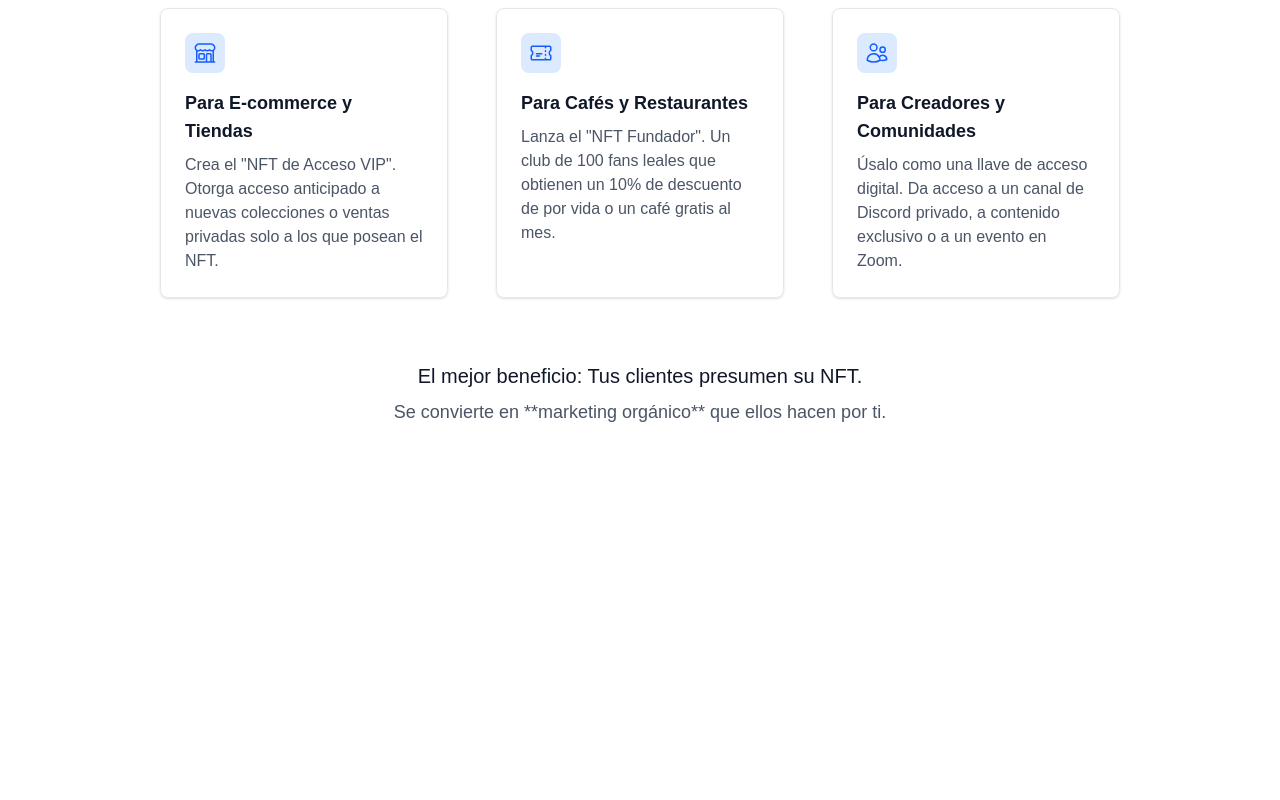
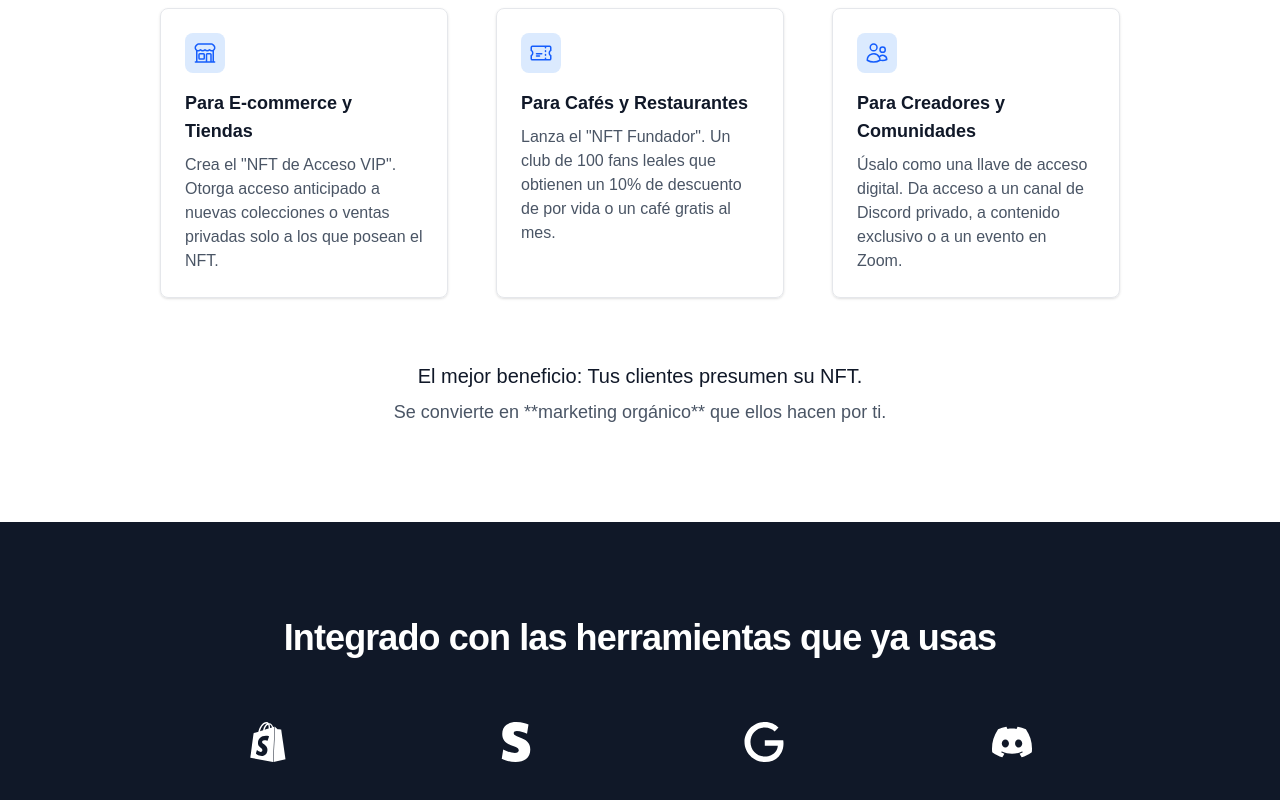
Before and after one commit to marcos1394/mint-my-brand, a Next.js app: page / in a window 1280 px wide. Shown: the part 2442-3242 px from the top of the page. Before the commit the page ends 2964 px from the top, so only its background shows below. Built offline with nearby package versions, Linux system fonts and the light colour scheme.

Commit message:
feat: add social proof section with integration logos

```diff
--- a/package.json
+++ b/package.json
@@ -12,7 +12,8 @@
     "@heroicons/react": "^2.2.0",
     "next": "16.0.1",
     "react": "19.2.0",
-    "react-dom": "19.2.0"
+    "react-dom": "19.2.0",
+    "react-icons": "^5.5.0"
   },
   "devDependencies": {
     "@tailwindcss/postcss": "^4",
--- a/src/app/page.tsx
+++ b/src/app/page.tsx
@@ -12,6 +12,12 @@ import {
   UsersIcon,
   TicketIcon,  // Icono para la sección de solución
 } from '@heroicons/react/24/outline';
+import {
+  SiShopify, // ¡NUEVO!
+  SiStripe,  // Se queda
+  SiGoogle,  // ¡NUEVO!
+  SiDiscord, // ¡NUEVO!
+} from 'react-icons/si';
 
 export default function HomePage() {
   return (
@@ -262,6 +268,42 @@ export default function HomePage() {
 
         </div>
       </section>
+     {/* ----------------- */}
+      {/* Social Proof     */}
+      {/* ----------------- */}
+      <section className="w-full bg-gray-900 py-20 lg:py-24">
+        <div className="mx-auto max-w-5xl px-6 lg:px-8">
+
+          <h2 className="text-center text-3xl font-bold tracking-tight text-white sm:text-4xl">
+            Integrado con las herramientas que ya usas
+          </h2>
+
+          {/* Fila de Logos - ¡ACTUALIZADA CON TU SUGERENCIA! */}
+          <div className="mx-auto mt-16 grid max-w-lg grid-cols-2 items-center gap-x-8 gap-y-12 sm:max-w-xl sm:grid-cols-4 lg:mx-0 lg:max-w-none">
+
+            {/* Logo de Shopify */}
+            <div className="flex justify-center text-white" title="Shopify">
+              <SiShopify className="h-10 w-auto" />
+            </div>
+
+            {/* Logo de Stripe */}
+            <div className="flex justify-center text-white" title="Stripe">
+              <SiStripe className="h-10 w-auto" />
+            </div>
+
+            {/* Logo de Google */}
+            <div className="flex justify-center text-white" title="Google">
+              <SiGoogle className="h-10 w-auto" />
+            </div>
+
+            {/* Logo de Discord */}
+            <div className="flex justify-center text-white" title="Discord">
+              <SiDiscord className="h-10 w-auto" />
+            </div>
+
+          </div>
+        </div>
+      </section>
 
     </main>
   );
```
Also changed, not shown: 1 other file (tests, documents, lock files or other folders).
